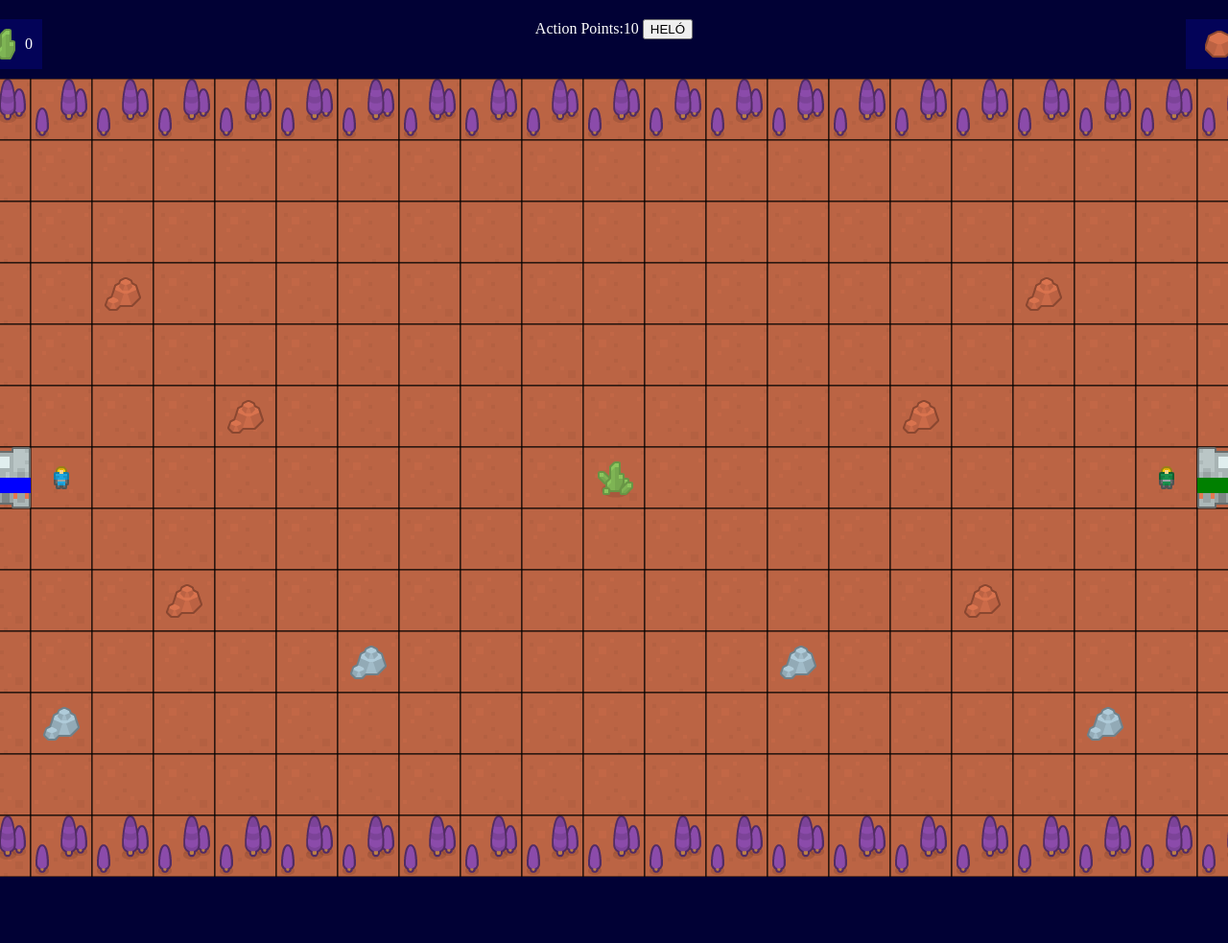
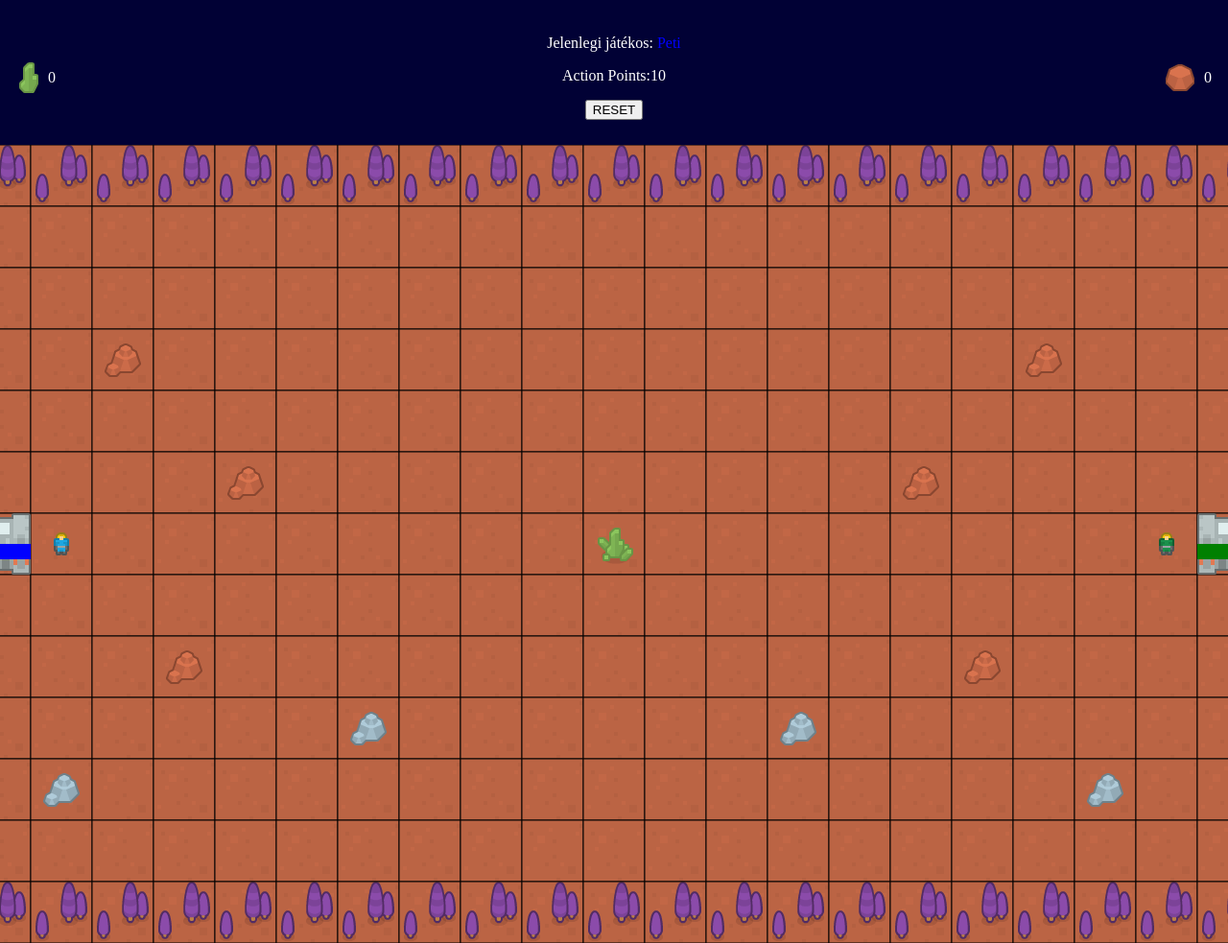
Before and after one commit to krivanpeter/multimedia_beadando, a plain HTML site: page index.html in a window 1280 px wide. Shown: the top 983 px of the page at 96% size. Before the commit the page ends 918 px from the top, so only its background shows below. Drawn offline with Linux system fonts and the light colour scheme.

Commit message:
updates styles, and adds currentPlayer check

```diff
--- a/assets/css/style.css
+++ b/assets/css/style.css
@@ -3,11 +3,14 @@ body {
     margin: 0;
     display: flex;
     justify-content: center;
-    min-height: 100vh;
 }
 
 img {
     margin: 0 10px;
+}
+
+.amount{
+    width: 25px;
 }
 
 .game-wrapper {
@@ -27,15 +30,13 @@ img {
     box-sizing: border-box;
 }
 
-.game_round {
+/* .game_round {
 
-}
+} */
 
 .player_resources {
     display: flex;
     align-items: center;
-    padding: 10px;
-    background-color: rgb(3, 3, 88);
 }
 
 #p2gui {
--- a/assets/js/GameScene.js
+++ b/assets/js/GameScene.js
@@ -1,7 +1,7 @@
 import Background from './Background.js';
 import Player from './Player.js';
 import Resource from './Resource.js';
-import { WORLD_MAP, TILE_SIZE, RES_W, RES_H, PLAYERS, RESOURCES } from './initSettings.js';
+import { WORLD_MAP, TILE_SIZE, RES_W, RES_H, ACTION_POINTS, PLAYERS, RESOURCES } from './initSettings.js';
 
 export default class GameScene {
     constructor(canvasId, spriteSheetSrc) {
@@ -16,6 +16,7 @@ export default class GameScene {
         this.map = null;
 
         this.selectedUnit = null;
+        this.currentPlayer = null;
     }
 
     start(callback) {
@@ -29,8 +30,12 @@ export default class GameScene {
     init() {
         this.map = new Background(WORLD_MAP, TILE_SIZE, RES_W, RES_H);
 
-        PLAYERS.forEach(p => this.players.push(new Player(p.id, p.x, p.y)));
+        PLAYERS.forEach(p => this.players.push(new Player(p.name, p.id, p.x, p.y)));
         RESOURCES.forEach(res => this.resources.push(new Resource(res.id, res.x, res.y, res.type)));
+        this.currentPlayer = this.players[0];
+        console.log(this.currentPlayer);
+        $("#currentPlayer").text(this.currentPlayer.name);
+        $("#currentPlayer").css("color", "blue");
     }
 
     setupInputs() {
@@ -51,13 +56,11 @@ export default class GameScene {
     }
 
     handleMouseDownForUnits(mouseX, mouseY) {
-        this.players.forEach(player => {
-            player.entities.forEach(entity => {
-                if (entity.contains(mouseX, mouseY)) {
-                    this.selectedUnit = entity;
-                    entity.onClick();
-                }
-            });
+        this.currentPlayer.entities.forEach(entity => {
+            if (entity.contains(mouseX, mouseY)) {
+                this.selectedUnit = entity;
+                entity.onClick();
+            }
         });
     }
 
@@ -70,10 +73,8 @@ export default class GameScene {
     }
 
     update(dt) {
-        this.players.forEach(p => {
-            p.entities.forEach(e => {
-                if (e.update) e.update(dt);
-            });
+        this.currentPlayer.entities.forEach(e => {
+            if (e.update) e.update(dt);
         });
     }
 
--- a/assets/js/Player.js
+++ b/assets/js/Player.js
@@ -1,12 +1,15 @@
 import Base from './Buildings/Base.js';
 import WorkerUnit from './Units/WorkerUnit.js';
+import { ACTION_POINTS } from './initSettings.js';
 
 export default class Player {
-    constructor(number, baseX, baseY) {
+    constructor(name, number, baseX, baseY) {
+        this.name = name;
         this.number = number;
         this.entities = [];
         this.resources = { rock: 0, iron: 0, uranium: 0 }
         this.init(baseX, baseY);
+        this.ap = ACTION_POINTS;
     }
 
     init(x, y) {
--- a/assets/js/initSettings.js
+++ b/assets/js/initSettings.js
@@ -3,7 +3,7 @@
 export const RES_W = 1600;
 export const RES_H = 832;
 
-export const ACTION_POINTS = 3;
+export const ACTION_POINTS = 10;
 
 export const BASE_HP = 100;
 
@@ -19,8 +19,8 @@ export const TANK_HP = 45;
 export const TANK_AD = 15;
 
 export const PLAYERS = [
-    { id: 1, x: 2, y: 6 },
-    { id: 2, x: 22, y: 6 },
+    { name:"Peti", id: 1, x: 2, y: 6 },
+    { name:"A vesztes", id: 2, x: 22, y: 6 },
 ];
 
 export const RESOURCES = [
--- a/index.html
+++ b/index.html
@@ -14,20 +14,25 @@
     <div class="game-wrapper">
         <div class="gui">
             <div id="p1gui" class="player_resources">
-                <img src="assets/imgs/rock.png" alt="Player 1 rocks"><span id="rock1">0</span>
-                <img src="assets/imgs/iron.png" alt="Player 1 rocks"><span id="iron1">0</span>
-                <img src="assets/imgs/uranium.png" alt="Player 1 rocks"><span id="uranium1">0</span>
+                <img src="assets/imgs/rock.png" alt="Player 1 rocks"><span class="amount" id="rock1">0</span>
+                <img src="assets/imgs/iron.png" alt="Player 1 rocks"><span class="amount" id="iron1">0</span>
+                <img src="assets/imgs/uranium.png" alt="Player 1 rocks"><span class="amount" id="uranium1">0</span>
             </div>
             <div class="game_round">
-                <div>
-                    <span>Action Points:</span><span>10</span>
-                    <button>HELÓ</button>
+                <div style="text-align: center;">
+                    <p>
+                        <span>Jelenlegi játékos:</span>
+                        <span id="currentPlayer"></span>
+                    </p>
+                    <p><span>Action Points:</span><span>10</span>
+                    <p>
+                        <button>RESET</button>
                 </div>
             </div>
             <div id="p2gui" class="player_resources">
-                <img src="assets/imgs/rock.png" alt="Player 2 rocks"><span id="rock2">0</span>
-                <img src="assets/imgs/iron.png" alt="Player 2 rocks"><span id="iron2">0</span>
-                <img src="assets/imgs/uranium.png" alt="Player 2 rocks"><span id="uranium2">0</span>
+                <img src="assets/imgs/rock.png" alt="Player 2 rocks"><span class="amount" id="rock2">0</span>
+                <img src="assets/imgs/iron.png" alt="Player 2 rocks"><span class="amount" id="iron2">0</span>
+                <img src="assets/imgs/uranium.png" alt="Player 2 rocks"><span class="amount" id="uranium2">0</span>
             </div>
         </div>
         <canvas id="canvas"></canvas>
```
